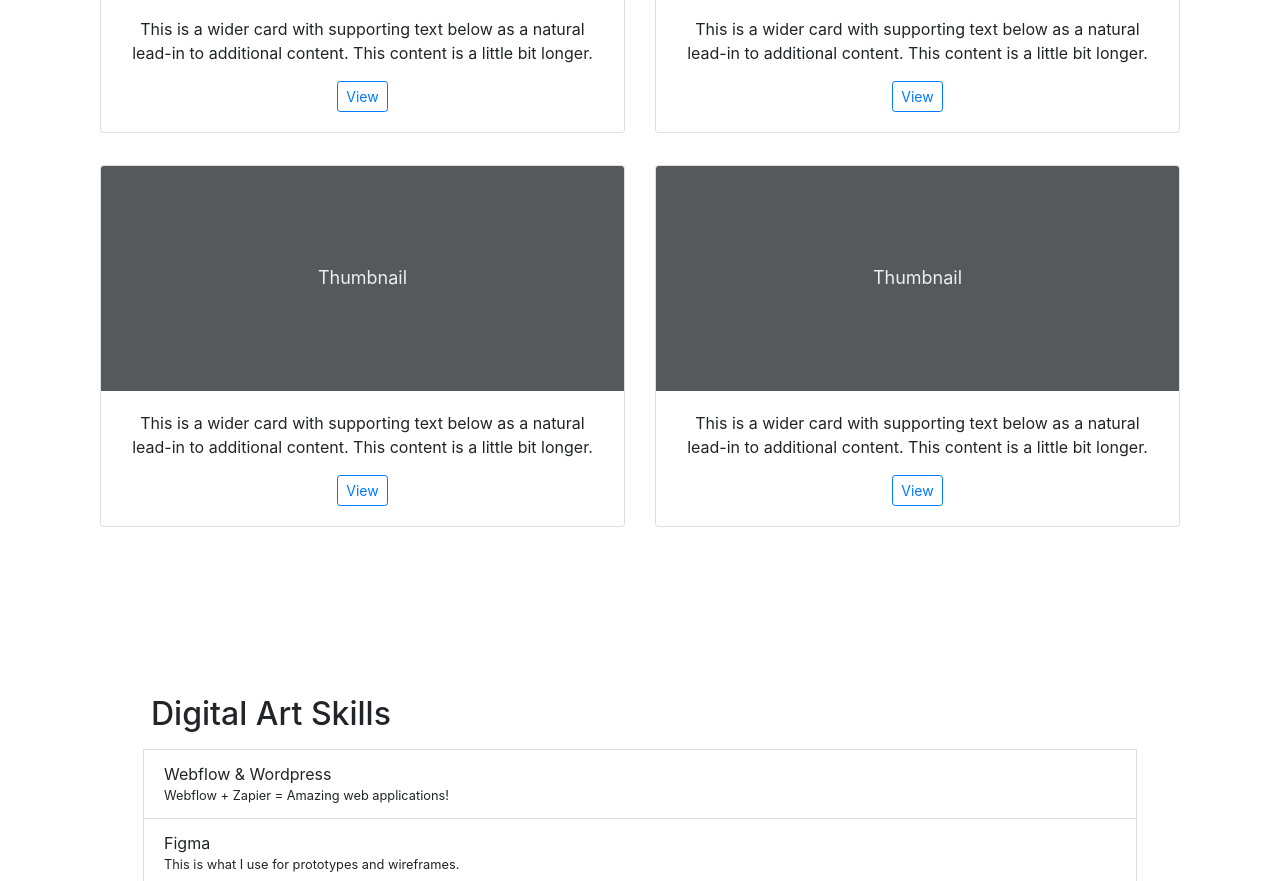
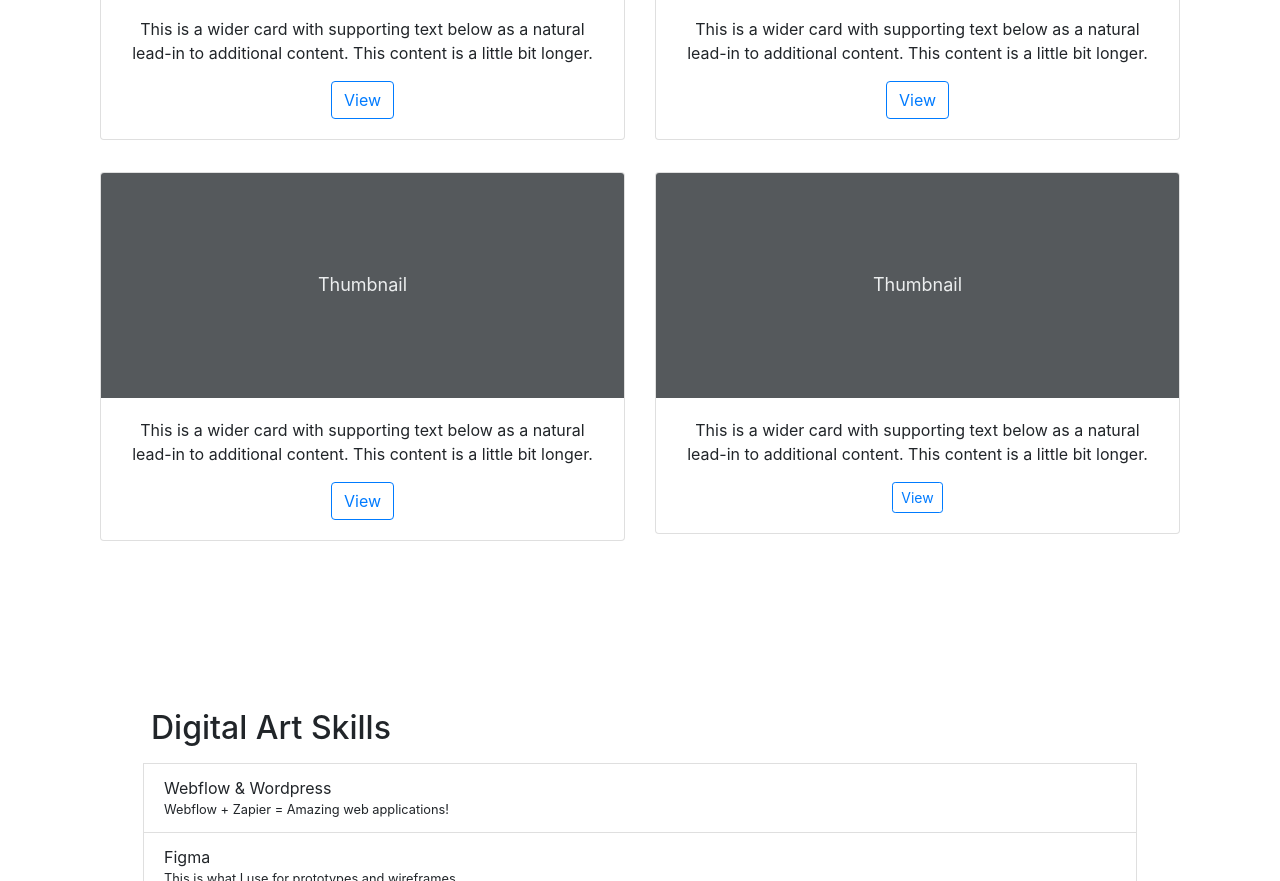
Before and after one commit to nagamine-ken/code-portfolio, a website: page public/index.html in a window 1280 px wide. Shown: the part 1587-2468 px from the top of the page. Drawn offline with nearby package versions, Linux system fonts and the light colour scheme.

Commit message:
change project section btn sizes

```diff
--- a/public/index.html
+++ b/public/index.html
@@ -123,7 +123,7 @@
                     additional content. This content is a little bit longer.</p>
                   <div class="d-flex justify-content-between align-items-center">
                     <div class="btn-group">
-                      <button type="button" class="btn btn-sm btn-outline-primary">View</button>
+                      <button type="button" class="btn btn-md btn-outline-primary">View</button>
                     </div>
                   </div>
                 </div>
@@ -143,7 +143,7 @@
                     additional content. This content is a little bit longer.</p>
                   <div class="d-flex justify-content-between align-items-center">
                     <div class="btn-group">
-                      <button type="button" class="btn btn-sm btn-outline-primary">View</button>
+                      <button type="button" class="btn btn-md btn-outline-primary">View</button>
                     </div>
                   </div>
                 </div>
@@ -163,7 +163,7 @@
                     additional content. This content is a little bit longer.</p>
                   <div class="d-flex justify-content-between align-items-center">
                     <div class="btn-group">
-                      <button type="button" class="btn btn-sm btn-outline-primary">View</button>
+                      <button type="button" class="btn btn-md btn-outline-primary">View</button>
                     </div>
                   </div>
                 </div>
@@ -261,7 +261,7 @@
           <p class="mb-4">I am a dedicated and motivated individual who is passionate about building great web
             applications. I have a diploma in Digital Arts & New Media and have been working in several projects for the
             past few years. I love to learn new technologies and stay up-to-date with the latest trends
-            in the industry. When I'm not coding, you can find me playing soccer or snowboarding.</p>
+            in the industry. When I'm not coding, you can find me reading, playing soccer or snowboarding.</p>
 
           <a class="footer-link m-4" href="https://github.com/nagamine-ken" target=”_blank”>Github</a>
           <a class="footer-link m-4" href="https://www.linkedin.com/in/kennagamine/" target=”_blank”>LinkedIn</a>
```
Also changed, not shown: public/images/Ken_Nagamine_profile_pic.png, 2 other files.
